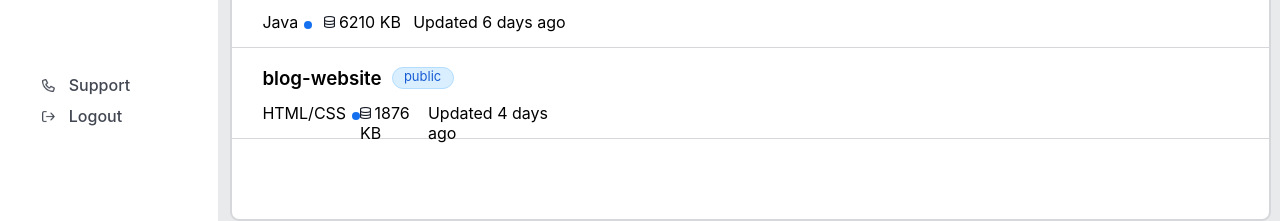
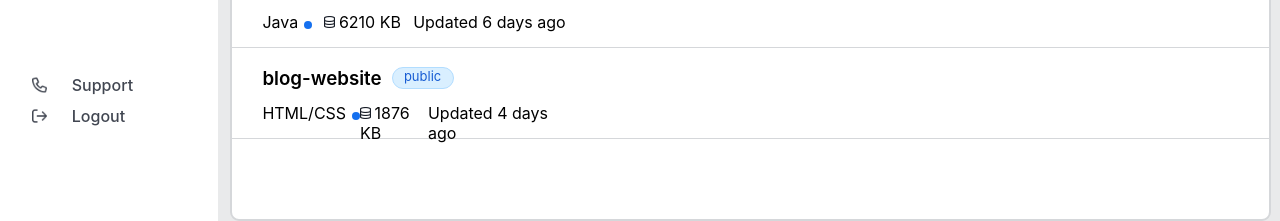
Before and after one commit to Asriths31/CodeAnt-Assignment, a React (Create React App) app: page /repo in a window 1280 px wide. Shown: the part 567-788 px from the top of the page. Built offline with nearby package versions, Linux system fonts and the light colour scheme.

Commit message:
made some changes in menu bar

```diff
--- a/src/App.css
+++ b/src/App.css
@@ -245,7 +245,7 @@ a{
     position: absolute;
     height: 10px;
     width: 16px;
-    left:185px ;
+    left:200px ;
 }
 
 .navbar input{
@@ -295,7 +295,7 @@ footer{
     height: 20%;
     width: 80%;
     /* background-color: #1570ef; */
-    padding-left: 70px;
+    padding-left: 60px;
     margin-top: 290px;
 }
 footer div{
@@ -304,7 +304,7 @@ footer div{
     height:30px;
     border-radius:8px ;
     padding-left: 10px;
-    margin-left: -25px;
+    margin-left: -30px;
 }
 footer div:hover{
     background-color: #1570ef;
@@ -319,8 +319,8 @@ footer div p{
 
 }
 footer div img{
-    height: 17px;
-    margin-right: 10px;
+    height: 20px;
+    margin-right: 20px;
 }
 /* main-body */
 .main-body{
@@ -545,7 +545,7 @@ header{
         margin-left: 0;
      }
     footer{
-        margin: -10px 0 20px -20px;
+        margin: -10px 0 20px -30px;
 
     }
     footer div{
--- a/src/components/repository.js
+++ b/src/components/repository.js
@@ -6,7 +6,6 @@ import sizeLogo from "../assets/homeScreen-assets/sizeLogo.png"
 function Repository(){
     console.log("from repoo")
     const[hover,setHover]=React.useState(false)
-
     let userData=[
         {
             repoName:"design-system",
@@ -52,11 +51,11 @@ function Repository(){
         }
     ]
 
-    let repoDataStyle=(hover?{backgroundColor:"#e9eaeb"}:{backgroundColor:"#ffffff"})
+    var repoDataStyle=(hover?{backgroundColor:"#e9eaeb"}:({backgroundColor:"#ffffff"}))
 
-    let dataCard=userData.map(data=>{
+    let dataCard=userData.map((data,index)=>{
        return(
-       <div className="repo-info" style={repoDataStyle}>
+       <div key={index} className="repo-info" style={repoDataStyle}>
          <div className="repo-name">
             <h3>{data.repoName}</h3>
             <div className="status">
```
